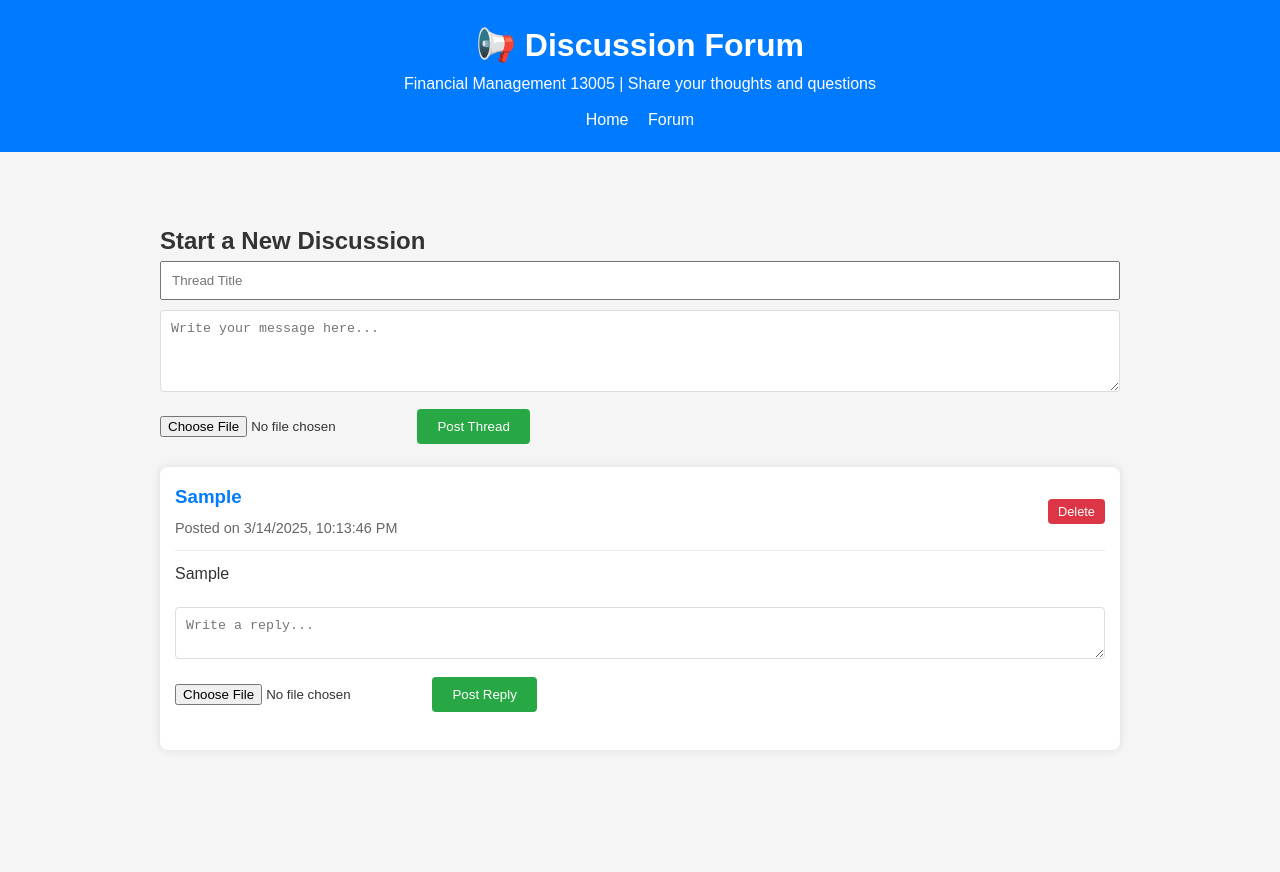
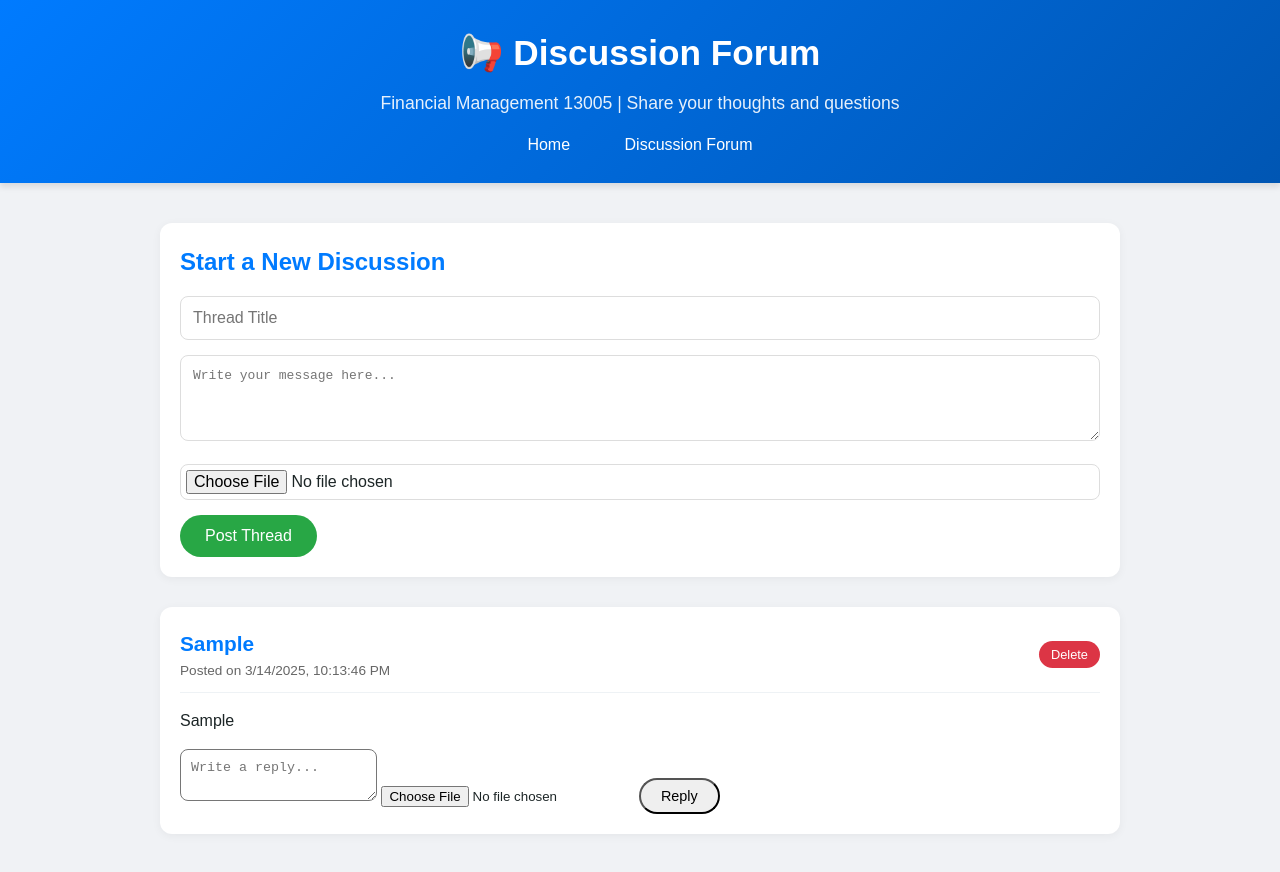
Before and after one commit to shaytsaban/13005, a website: page forum.html in a window 1280 px wide. Both pictures are taken after typing "Sample", "Sample" into the empty fields and a click on the button "Post Thread". Before the commit the page ends 820 px from the top, so only its background shows below. Drawn offline with Linux system fonts and the light colour scheme.

Commit message:
Update forum.html

```diff
--- a/forum.html
+++ b/forum.html
@@ -6,39 +6,52 @@
   <title>Discussion Forum - Financial Management 13005</title>
   <style>
     * { box-sizing: border-box; margin: 0; padding: 0; }
-    body { font-family: Arial, sans-serif; background-color: #f5f5f5; color: #333; line-height: 1.6; }
-    header { background: #007bff; color: #fff; padding: 20px; text-align: center; }
-    .container { max-width: 1000px; margin: 30px auto; padding: 20px; }
-    .forum-thread { background: #fff; padding: 15px; margin-bottom: 20px; border-radius: 8px; box-shadow: 0 0 10px rgba(0,0,0,0.1); }
-    .thread-header { border-bottom: 1px solid #eee; padding-bottom: 10px; margin-bottom: 10px; display: flex; justify-content: space-between; align-items: center; }
-    .thread-header h3 { color: #007bff; margin-bottom: 5px; }
-    .thread-meta { font-size: 0.9em; color: #666; }
-    .replies { margin-left: 20px; margin-top: 15px; }
-    .reply { border-left: 2px solid #007bff; padding-left: 15px; margin-bottom: 15px; position: relative; }
-    .new-thread, .new-reply { margin: 20px 0; }
-    textarea { width: 100%; padding: 10px; border-radius: 4px; border: 1px solid #ddd; margin-bottom: 10px; }
-    input[type="file"] { margin-bottom: 10px; }
-    button { background: #28a745; color: #fff; padding: 10px 20px; border: none; border-radius: 4px; cursor: pointer; }
-    button:hover { background: #218838; }
-    .delete-btn { background: #dc3545; padding: 5px 10px; font-size: 0.8em; }
+    body { font-family: 'Arial', sans-serif; background: #f0f2f5; color: #1c2526; line-height: 1.6; }
+    header { background: linear-gradient(135deg, #007bff, #0056b3); color: #fff; padding: 25px; text-align: center; box-shadow: 0 4px 6px rgba(0,0,0,0.1); }
+    header h1 { font-size: 2.2em; margin-bottom: 8px; }
+    header p { font-size: 1.1em; opacity: 0.9; }
+    .nav-bar { margin-top: 15px; }
+    .nav-bar a { color: #fff; text-decoration: none; padding: 10px 25px; font-size: 1em; border-radius: 25px; transition: background 0.3s; }
+    .nav-bar a:hover { background: rgba(255,255,255,0.2); }
+    .container { max-width: 1000px; margin: 40px auto; padding: 0 20px; }
+    .new-thread { background: #fff; padding: 20px; border-radius: 12px; box-shadow: 0 2px 10px rgba(0,0,0,0.05); margin-bottom: 30px; }
+    .new-thread h2 { color: #007bff; font-size: 1.5em; margin-bottom: 15px; }
+    .new-thread input, .new-thread textarea { width: 100%; padding: 12px; margin-bottom: 15px; border: 1px solid #ddd; border-radius: 8px; font-size: 1em; transition: border-color 0.3s; }
+    .new-thread input:focus, .new-thread textarea:focus { border-color: #007bff; outline: none; }
+    .new-thread input[type="file"] { padding: 5px; }
+    .new-thread button { background: #28a745; color: #fff; padding: 12px 25px; border: none; border-radius: 25px; font-size: 1em; cursor: pointer; transition: background 0.3s; }
+    .new-thread button:hover { background: #218838; }
+    .forum-thread { background: #fff; padding: 20px; margin-bottom: 20px; border-radius: 12px; box-shadow: 0 2px 10px rgba(0,0,0,0.05); transition: transform 0.2s; }
+    .forum-thread:hover { transform: translateY(-2px); }
+    .thread-header { display: flex; justify-content: space-between; align-items: center; padding-bottom: 10px; border-bottom: 1px solid #eef2f5; }
+    .thread-header h3 { color: #007bff; font-size: 1.3em; }
+    .thread-meta { font-size: 0.85em; color: #666; }
+    .thread-content { margin: 15px 0; }
+    .attachment-preview { margin-top: 10px; max-width: 200px; border-radius: 8px; }
+    .replies { margin-left: 25px; margin-top: 15px; }
+    .reply { padding: 15px; background: #fafafa; border-radius: 8px; margin-bottom: 15px; box-shadow: 0 1px 5px rgba(0,0,0,0.03); }
+    .new-reply { margin-top: 15px; }
+    .new-reply textarea { padding: 10px; border-radius: 8px; }
+    .new-reply button { padding: 8px 20px; border-radius: 20px; font-size: 0.9em; }
+    .delete-btn { background: #dc3545; color: #fff; padding: 6px 12px; border: none; border-radius: 20px; font-size: 0.8em; cursor: pointer; transition: background 0.3s; display: none; }
     .delete-btn:hover { background: #c82333; }
-    .attachment-preview { margin-top: 10px; max-width: 200px; }
+    .admin .delete-btn { display: inline-block; }
   </style>
 </head>
 <body>
   <header>
     <h1>📢 Discussion Forum</h1>
     <p>Financial Management 13005 | Share your thoughts and questions</p>
-    <div style="margin-top: 10px;">
-      <a href="index.html" style="color: #fff; margin-right: 15px; text-decoration: none;">Home</a>
-      <a href="forum.html" style="color: #fff; text-decoration: none;">Forum</a>
+    <div class="nav-bar">
+      <a href="/index.html">Home</a>
+      <a href="/forum.html">Discussion Forum</a>
     </div>
   </header>
 
   <div class="container">
     <section class="new-thread">
       <h2>Start a New Discussion</h2>
-      <input type="text" id="threadTitle" placeholder="Thread Title" style="width: 100%; padding: 10px; margin-bottom: 10px;">
+      <input type="text" id="threadTitle" placeholder="Thread Title">
       <textarea id="threadContent" placeholder="Write your message here..." rows="4"></textarea>
       <input type="file" id="threadFile" accept="image/*,.pdf,.doc,.docx">
       <button onclick="createThread()">Post Thread</button>
@@ -48,7 +61,11 @@
   </div>
 
   <script>
-    // Load threads from localStorage on page load
+    // Placeholder admin check (to be replaced with backend auth later)
+    const isAdmin = true; // Hardcoded for now; will be dynamic with backend
+    if (isAdmin) document.body.classList.add('admin');
+
+    // Load threads from localStorage (temporary, will switch to backend)
     window.onload = function() {
       const threads = JSON.parse(localStorage.getItem('forumThreads')) || [];
       threads.forEach(thread => renderThread(thread));
@@ -121,13 +138,13 @@
           </div>
           <button class="delete-btn" onclick="deleteThread(${thread.id})">Delete</button>
         </div>
-        <p>${thread.content}</p>
+        <div class="thread-content">${thread.content}</div>
         ${attachmentHtml}
         <div class="replies" id="replies-${thread.id}"></div>
         <div class="new-reply">
           <textarea placeholder="Write a reply..." rows="2"></textarea>
           <input type="file" accept="image/*,.pdf,.doc,.docx">
-          <button onclick="createReply(this, ${thread.id})">Post Reply</button>
+          <button onclick="createReply(this, ${thread.id})">Reply</button>
         </div>
       `;
 
@@ -207,7 +224,7 @@
       }
 
       replyDiv.innerHTML = `
-        <p>${reply.content}</p>
+        <div class="thread-content">${reply.content}</div>
         ${attachmentHtml}
         <div class="thread-meta">Reply on ${reply.date}
           <button class="delete-btn" onclick="deleteReply(${threadId}, ${reply.id})">Delete</button>
```
